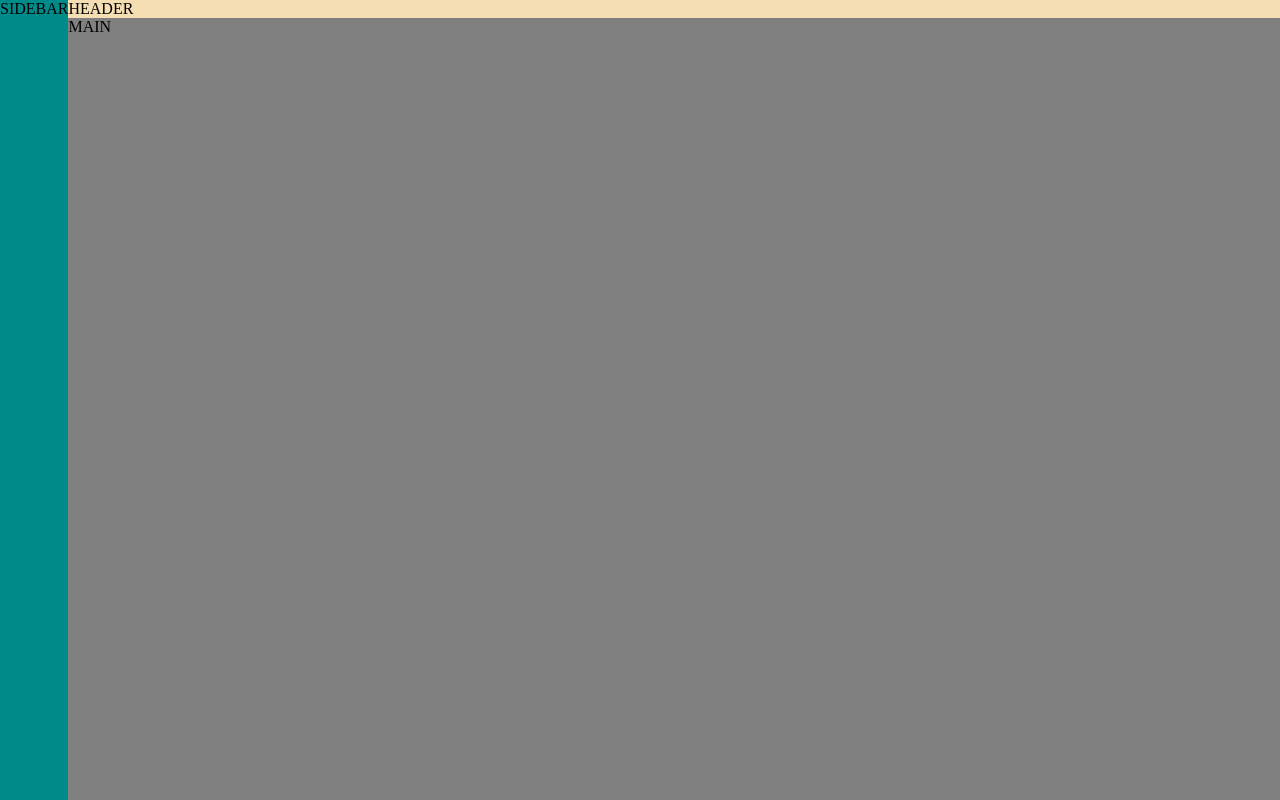
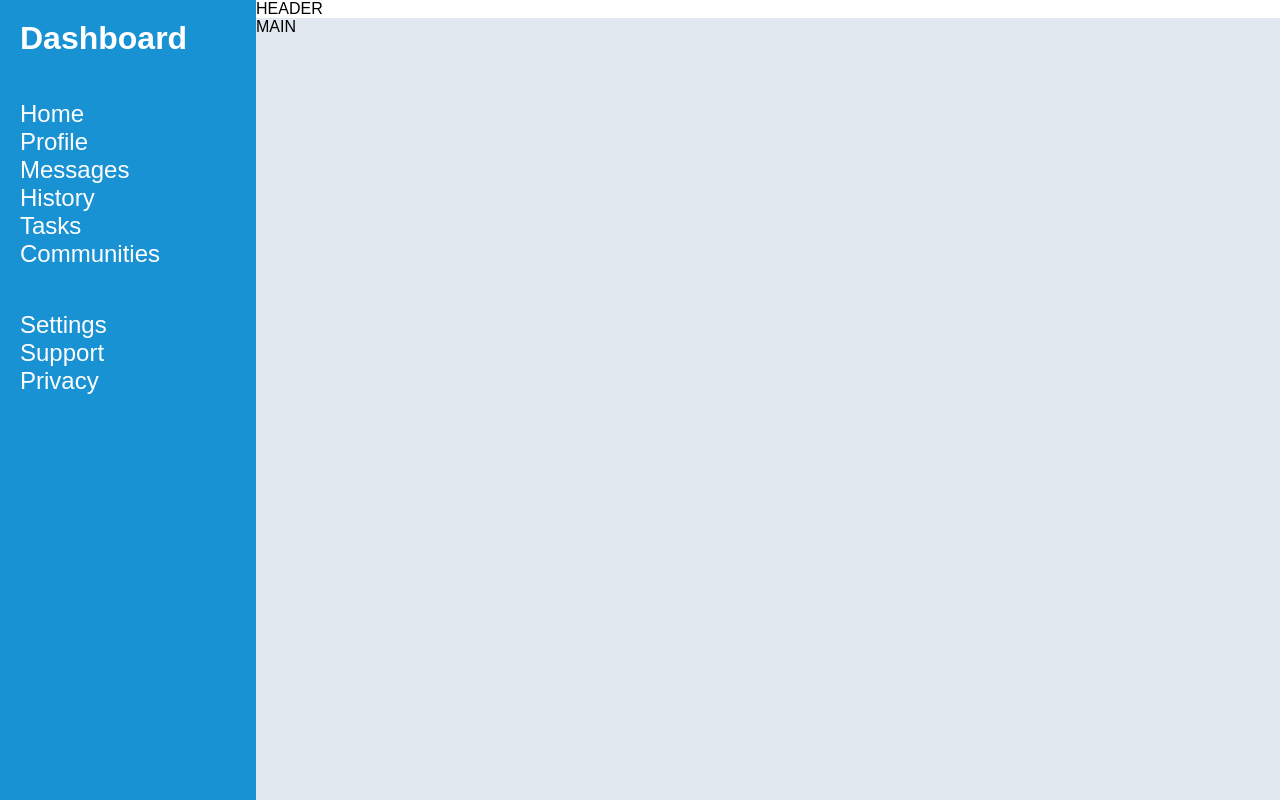
Before and after one commit to DeweQ/odin-dashboard, a plain HTML site: page dashboard.html in a window 1280 px wide. Drawn offline with Linux system fonts and the light colour scheme; a web font is replaced by a local one.

Commit message:
Add sidebar text

```diff
--- a/dashboard.html
+++ b/dashboard.html
@@ -7,7 +7,20 @@
 </head>
 <body>
     <div class="header">HEADER</div>
-    <div class="sidebar">SIDEBAR</div>
+    <div class="sidebar">
+        <div class="logo">Dashboard</div>
+        <ul class="menu">
+            <li class="menu_item">Home</li>
+            <li class="menu_item">Profile</li>
+            <li class="menu_item">Messages</li>
+            <li class="menu_item">History</li>
+            <li class="menu_item">Tasks</li>
+            <li class="menu_item">Communities</li>
+            <li class="menu_item">Settings</li>
+            <li class="menu_item">Support</li>
+            <li class="menu_item">Privacy</li>
+        </ul>
+    </div>
     <div class="main">MAIN</div>
 </body>
 </html>
--- a/styles.css
+++ b/styles.css
@@ -1,29 +1,50 @@
+@import url('https://fonts.googleapis.com/css2?family=Zen+Dots&display=swap');
+
 * {
     box-sizing: border-box;
+    font-family: "Zen Dots", sans-serif;
 }
 
 body {
     margin: 0;
     height:100vh;
-    background-color: red;
     display: grid;
-    grid-template: auto 1fr/auto 1fr;
+    grid-template: auto 1fr/1fr 4fr;
     grid-template-areas:
     "sidebar header"
     "sidebar main";
 }
 
 .header {
-    background-color: wheat;
+    background-color: #ffffff;
     grid-area: header;
 }
 
 .sidebar {
-    background-color: darkcyan;
+    background-color: #1992D4;
     grid-area: sidebar;
+    color: #ffffff;
+    padding: 20px;
 }
 
+.logo {
+    font-size: 2em;
+    font-weight: bold;
+}
+
+.menu {
+    list-style: none;
+    font-size: 1.5em;
+    padding: 0;
+    margin-top: 20%;
+}
+
+.menu > .menu_item:nth-child(7)  {
+    margin-top: 20%;
+}
+
+
 .main {
-    background-color: grey;
+    background-color: #E2E8F0;
     grid-area: main;
 }
```
